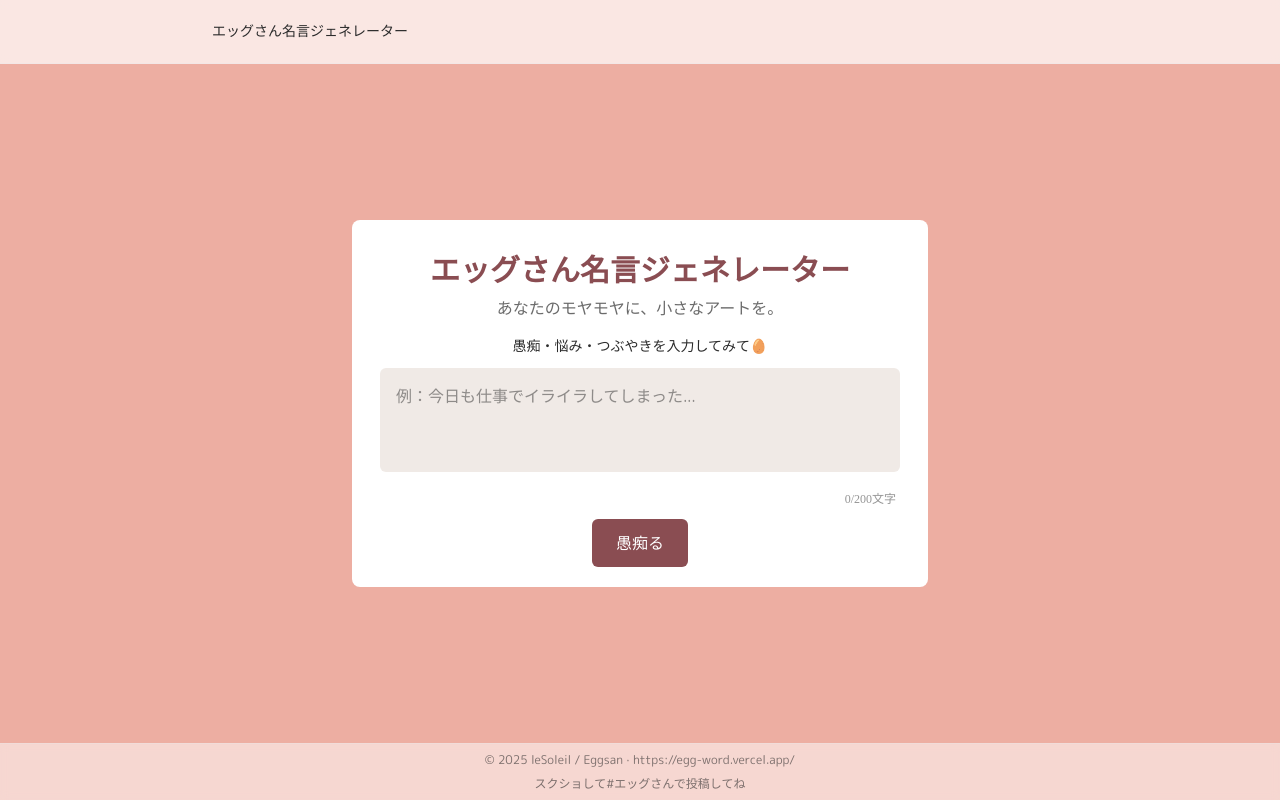
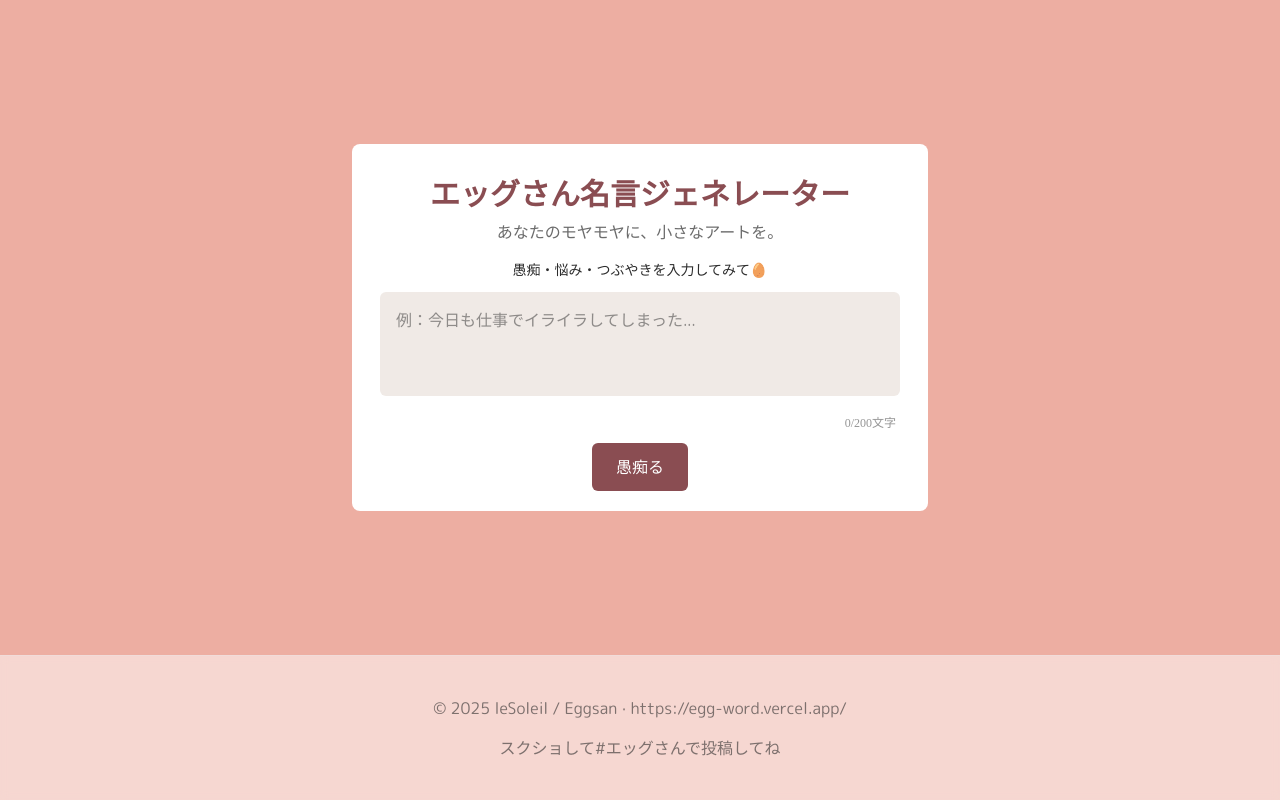
Before and after one commit to soleilysoleily-pixel/egg-word, a Next.js app in the folder egg-word/: page / in a window 1280 px wide. Built offline with nearby package versions, Linux system fonts and the light colour scheme.

Commit message:
initial commit

```diff
--- a/egg-word/app/page.tsx
+++ b/egg-word/app/page.tsx
@@ -1,6 +1,5 @@
 "use client";
 
-import Link from "next/link";
 import { useState, useRef } from "react";
 import { motion, AnimatePresence } from "framer-motion";
 
@@ -215,16 +214,6 @@ export default function Home() {
   return (
     <main className="min-h-screen flex flex-col items-center bg-feminine-bg">
       <div className="flex-1 w-full flex flex-col items-center">
-        <nav className="w-full flex justify-center border-b border-gray-200/30 h-14 sm:h-16 bg-white/70 backdrop-blur-sm">
-          <div className="w-full max-w-4xl flex justify-between items-center p-2 px-3 sm:p-3 sm:px-5 text-xs sm:text-sm">
-            <div className="flex gap-3 sm:gap-5 items-center font-medium">
-              <Link href={"/"} className="text-feminine-text hover:text-feminine-pink transition-colors truncate">
-                <span className="block sm:hidden">エッグさん</span>
-                <span className="hidden sm:block">エッグさん名言ジェネレーター</span>
-              </Link>
-            </div>
-          </div>
-        </nav>
 
         <div className="flex-1 flex flex-col items-center justify-center max-w-4xl p-1 sm:p-2 md:p-3 lg:p-4 w-full">
           {/* メインアプリカード */}
@@ -427,15 +416,15 @@ export default function Home() {
         </div>
 
         <motion.footer
-          className="w-full flex flex-col items-center justify-center border-t border-gray-200/30 mx-auto text-center text-xs gap-1 sm:gap-2 py-1 sm:py-2 bg-white/50 backdrop-blur-sm"
+          className="w-full flex flex-col items-center justify-center border-t border-gray-200/30 mx-auto text-center gap-3 sm:gap-4 py-6 sm:py-8 md:py-10 bg-white/50 backdrop-blur-sm"
           initial={{ opacity: 0 }}
           animate={{ opacity: 1 }}
           transition={{ duration: 0.6, delay: 1 }}
         >
-          <p className="text-feminine-text/60 font-rounded text-xs">
+          <p className="text-feminine-text/60 font-rounded text-sm sm:text-base">
             © 2025 leSoleil / Eggsan · https://egg-word.vercel.app/
           </p>
-          <p className="text-feminine-text/60 font-rounded text-xs">
+          <p className="text-feminine-text/60 font-rounded text-sm sm:text-base">
             スクショして#エッグさんで投稿してね
           </p>
         </motion.footer>
```
